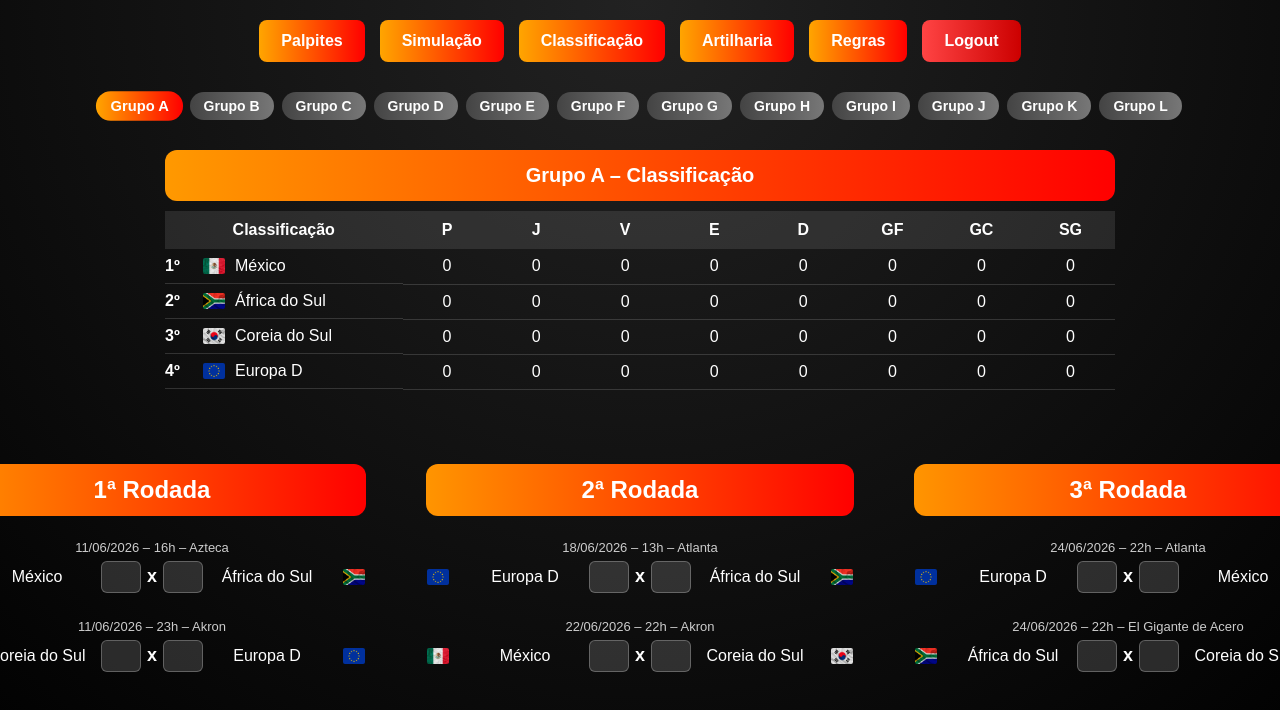
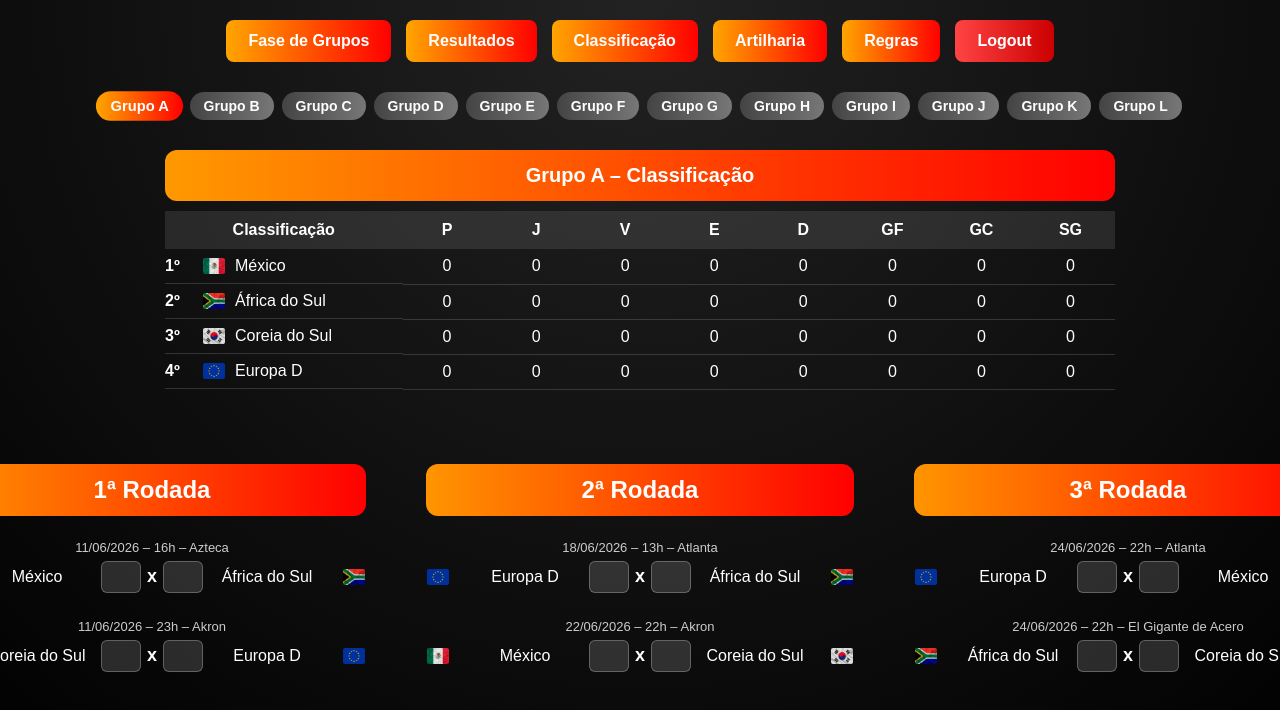
Before and after one commit to LuizPirata/meu-site, a plain HTML site: page perfil.html in a window 1280 px wide. Shown: the top 710 px of the page. Drawn offline with Linux system fonts and the light colour scheme; a script that the page names is missing.

```diff
--- a/perfil.html
+++ b/perfil.html
@@ -10,8 +10,8 @@
 
   <!-- MENU SUPERIOR PRINCIPAL -->
   <nav class="menu">
-    <a href="perfil.html" class="menu-btn">Palpites</a>
-    <a href="simulacao.html" class="menu-btn">Simulação</a>
+    <a href="perfil.html" class="menu-btn">Fase de Grupos</a>
+    <a href="simulacao.html" class="menu-btn">Resultados</a>
     <a href="classificacao.html" class="menu-btn">Classificação</a>
     <a href="artilharia.html" class="menu-btn">Artilharia</a>
     <a href="regras.html" class="menu-btn">Regras</a>
```
